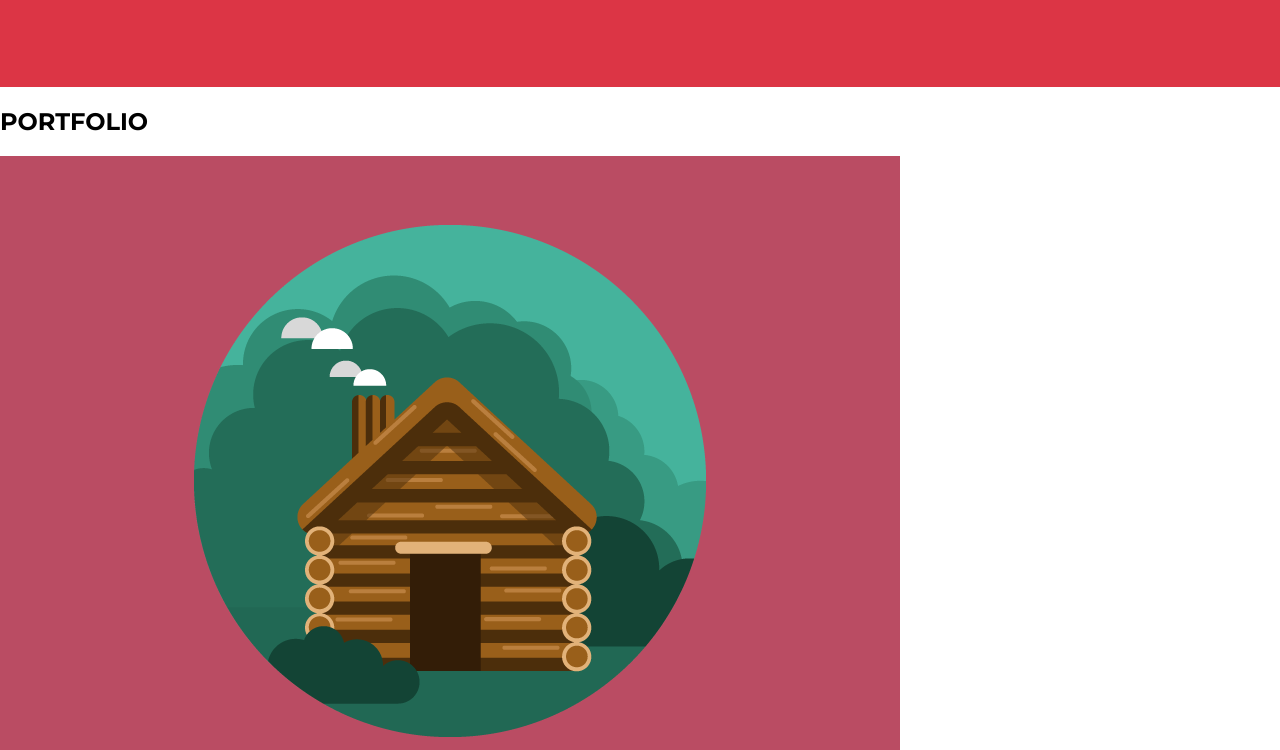
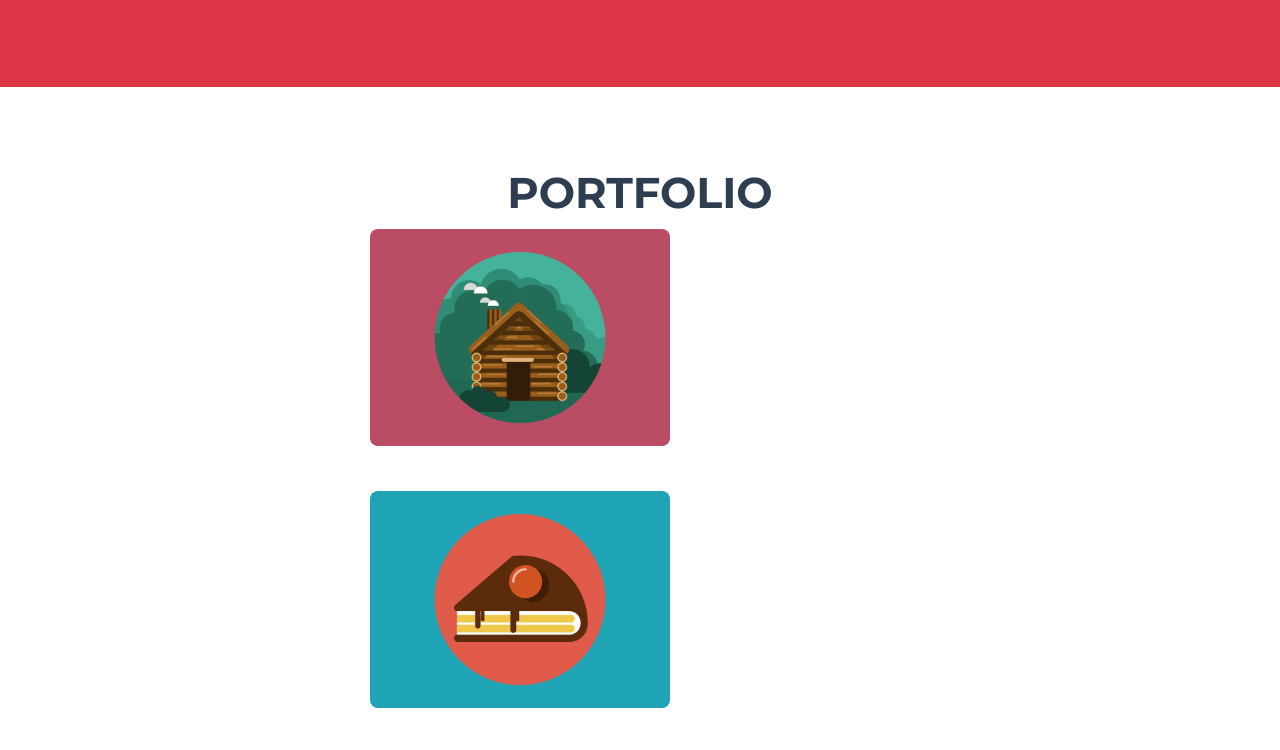
Before and after one commit to M8Eggman/Start-Css, a plain HTML site: page index.html in a window 1280 px wide. Shown: the part 575-1325 px from the top of the page. Drawn offline with Linux system fonts and the light colour scheme.

Commit message:
ajout de style dans la sectionPortfolio

```diff
--- a/public/styles/style.css
+++ b/public/styles/style.css
@@ -5,6 +5,14 @@
     font-optical-sizing: auto;
     font-weight: 400;
     font-style: normal;
+}
+/* écran gsm */
+@media (max-width:576px) {
+
+}
+/* écran tablette */
+@media (min-width:577px) and (max-width:768px) {
+
 }
 
 /* style géneral */
@@ -46,6 +54,7 @@ nav {
     font-weight: 600;
 }
 /* main */
+/* sectionStart */
 #sectionStart {
     display: flex;
     flex-direction: column;
@@ -70,4 +79,33 @@ nav {
 #sectionStart p, #sectionStart h1 {
     color: white;
 }
+/* sectionPortfolio */
+#sectionPortfolio {
+    display: flex;
+    flex-direction: column;
+    align-items: center;
+}
+.sectionPortfolioH2 h2 {
+    margin-top: 79px;
+    font-size: 43px;
+    margin-bottom: 10px;
+    color: #2c3e50;
+}
+.sectionPortfolioImg {
+    display: flex;
+    flex-wrap: wrap;
+    margin-inline: 370px;
+    gap: 41px;
+}
+.sectionPortfolioImg img {
+    width: 300px;
+    border-radius: 8px;
+}
+
+/* sectionAbout */
+
+
+/* sectionContact */
+
+
 /* footer */
```
